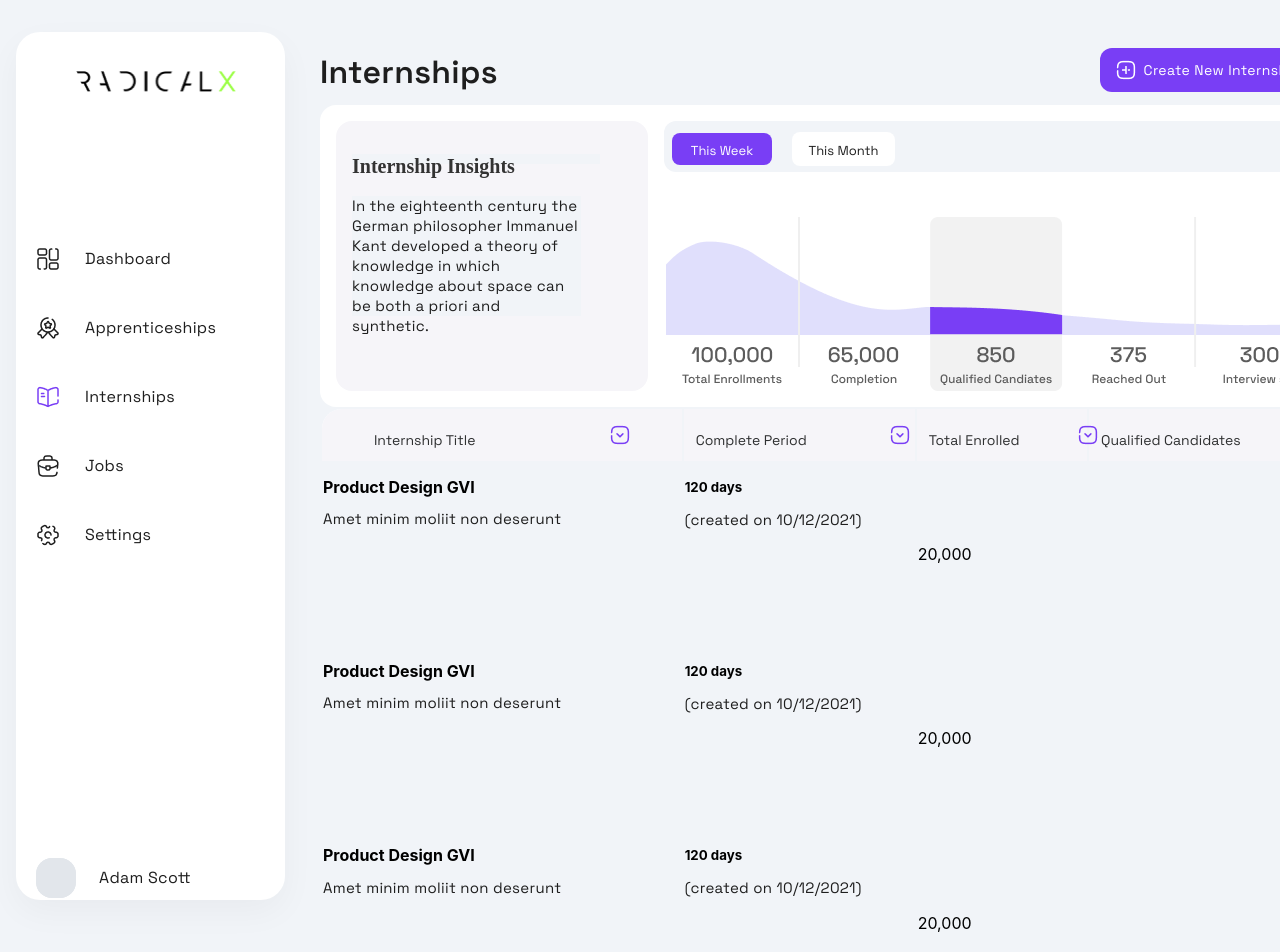
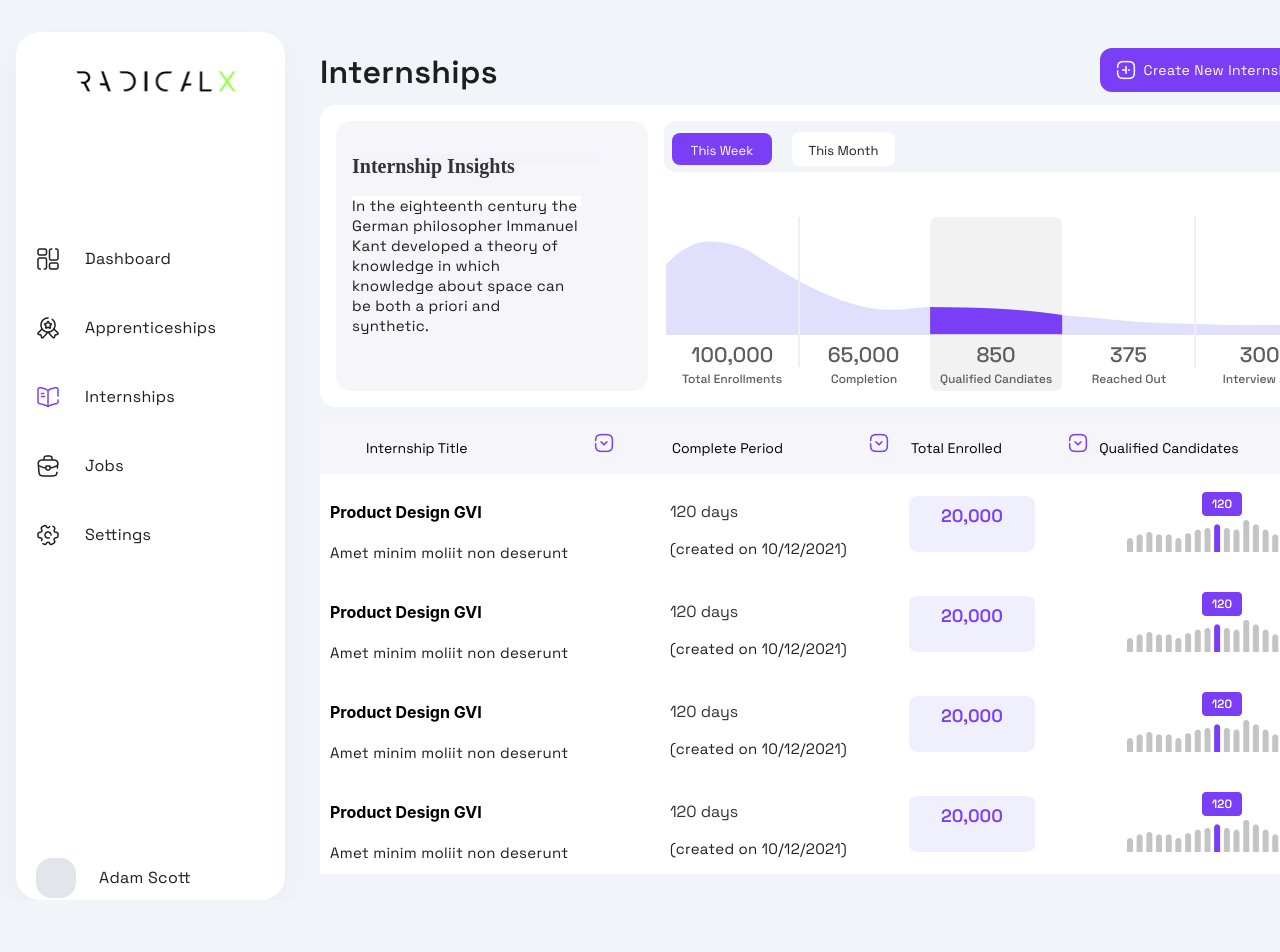
Before and after one commit to Ahmed-Larbi/InternshipFlow, a React (Create React App) app: page / in a window 1280 px wide. Shown: the top 952 px of the page. After the commit the page ends 900 px from the top, so only its background shows below. Built offline with nearby package versions, Linux system fonts and the light colour scheme.

Commit message:
Finished Internships table (last column needs images)

```diff
--- a/src/components/mainTable/MainTable.js
+++ b/src/components/mainTable/MainTable.js
@@ -1,11 +1,13 @@
 import React from 'react'
 import "./styles.css";
 import dropDown from "../../assets/images/arrow-square-down.png";
+import poll from "../../assets/images/Row.png"
 
 export default function MainTable() {
+
     return (
         <div className='table'>
-            <table>
+            <table cellSpacing="0" cellPadding='0'>
                 <tr>
                     <th className='header'>Internship Title<img src={dropDown} alt="" className='dropIcon'/></th>
                     <th className='header'>Complete Period<img src={dropDown} alt="" className='dropIcon'/></th>
@@ -21,14 +23,19 @@ export default function MainTable() {
                         </p>
                     </td>
                     <td>
-                        <h5>
+                        <h5 className='period'>
                             120 days
                         </h5>
                         <p>
                             (created on 10/12/2021)
                         </p>
                     </td>
-                    <td>20,000</td>
+                    <td className='totalEnrolled'>
+                        <div className='hollow'>
+                        20,000
+                        </div>
+                    </td>
+                    <td> <img src={poll} alt=""/></td>
                 </tr>
                 <tr>
                 <td>
@@ -38,50 +45,63 @@ export default function MainTable() {
                         </p>
                     </td>
                     <td>
-                        <h5>
+                        <h5 className='period'>
                             120 days
                         </h5>
                         <p>
                             (created on 10/12/2021)
                         </p>
                     </td>
-                    <td>20,000</td>
+                    <td className='totalEnrolled'>
+                        <div className='hollow'>
+                        20,000
+                        </div>
+                    </td>
+                    <td> <img src={poll} alt=""/></td>
                 </tr>
-
                 <tr>
-                <td>
+                    <td>
                         <h4>Product Design GVI</h4>
                         <p>
                             Amet minim moliit non deserunt
                         </p>
                     </td>
                     <td>
-                        <h5>
+                        <h5 className='period'>
                             120 days
                         </h5>
                         <p>
                             (created on 10/12/2021)
                         </p>
                     </td>
-                    <td>20,000</td>
+                    <td className='totalEnrolled'>
+                        <div className='hollow'>
+                        20,000
+                        </div>
+                    </td>
+                    <td> <img src={poll} alt=""/></td>
                 </tr>
-
                 <tr>
-                <td>
+                    <td>
                         <h4>Product Design GVI</h4>
                         <p>
                             Amet minim moliit non deserunt
                         </p>
                     </td>
                     <td>
-                        <h5>
+                        <h5 className='period'>
                             120 days
                         </h5>
                         <p>
                             (created on 10/12/2021)
                         </p>
                     </td>
-                    <td>20,000</td>
+                    <td className='totalEnrolled'>
+                        <div className='hollow'>
+                        20,000
+                        </div>
+                    </td>
+                    <td> <img src={poll} alt=""/></td>
                 </tr>
             </table>
         </div>
--- a/src/components/mainTable/styles.css
+++ b/src/components/mainTable/styles.css
@@ -1,29 +1,38 @@
+
 .table {
+    margin-top: 10px;
     display: flex;
     flex-direction: row;
     align-items: flex-start;
-    padding: 0px;
     margin-left: 20rem;
     background: #FFFFFF;
     white-space: nowrap;
 
     width: 1165px;
-    height: 490px;
 
 
     /* Inside auto layout */
 
-    flex: none;
-    order: 1;
-    flex-grow: 0;
+}
+th {
+    line-height: 20px;
+}
+td {
+
+    margin: 0px;
+    padding: 0px;
+    background-color: #FFFFFF;
+    padding-left: 10px;
+}
+h4, h5 {
+    background-color: #FFFFFF;
 }
 tr {
-    line-height: 1px;
     background: #FFFFFF;
 }
-table {
-    width: 100%;
-    height: 100%;
+p {
+    height: 10px;
+    background-color: #FFFFFF;
 }
 th:nth-child(1) {
     padding: 16px 12px;
@@ -31,10 +40,9 @@ th:nth-child(1) {
     gap: 56px;
 
     width: 385px;
-    height: 20px;
+
 
     background: #F6F5F9;
-    border-radius: 20px 0px 0px 0px;
 
     /* Inside auto layout */
 
@@ -52,7 +60,7 @@ th:nth-child(2) {
     gap: 56px;
 
     width: 200px;
-    height: 20px;
+
 
     background: #F6F5F9;
 
@@ -70,10 +78,9 @@ th:nth-child(3) {
 /* Auto layout */
 
     padding: 16px 12px;
-    gap: 56px;
 
-    width: 160px;
-    height: 20px;
+    width: 200px;
+
 
     background: #F6F5F9;
 
@@ -85,11 +92,11 @@ th:nth-child(3) {
     flex-grow: 0;
 }
 th:nth-child(4) {
-    padding: 16px 12px;
+    padding: 10px 12px;
     gap: 56px;
 
     width: 250px;
-    height: 20px;
+
 
     background: #F6F5F9;
 
@@ -105,10 +112,9 @@ th:nth-child(5) {
     gap: 56px;
 
     width: 140px;
-    height: 20px;
+
 
     background: #F6F5F9;
-    border-radius: 0px 20px 0px 0px;
 
     /* Inside auto layout */
 
@@ -122,28 +128,61 @@ th:nth-child(5) {
     background: transparent;
 }
 .header {
-    white-space: nowrap;
-    flex-direction: row;
-    justify-content: space-between;
 
     font-family: 'Space Grotesk';
     font-style: normal;
     font-weight: 500;
     font-size: 14px;
-    line-height: 1px;
-    /* identical to box height, or 171% */
+
+}
+table{
+
+    border-spacing: 0;
+    background: #FFFFFF;
+
+
+}
+.totalEnrolled {
+    font-family: 'Space Grotesk';
+    font-style: normal;
+    font-weight: 600;
+    font-size: 18px;
+    line-height: 24px;
+    /* identical to box height, or 133% */
+
+    text-align: center;
+    text-transform: uppercase;
+    font-feature-settings: 'liga' off;
+
+    /* Purple */
+
+    color: #793EF5;
+
+
+}
+.period {
+    font-family: 'Space Grotesk';
+    font-style: normal;
+    font-weight: 500;
+    font-size: 16px;
+    line-height: 0px;
+    /* identical to box height, or 125% */
 
     font-feature-settings: 'liga' off;
 
-    /* Text/Text - 01 */
+    /* Gray 1 */
 
-    color: #2F3031;
-    background-color: transparent;
+    color: #333333;
 
+}
+.hollow {
 
-    /* Inside auto layout */
+    padding: 8px 16px;
+    gap: 8px;
 
-    flex: none;
-    order: 0;
-    flex-grow: 0;
+    width: 94px;
+    height: 40px;
+
+    background: #F0EFFD;
+    border-radius: 8px;
 }
--- a/src/components/sidebar/Sidebar.js
+++ b/src/components/sidebar/Sidebar.js
@@ -17,20 +17,20 @@ export default function Sidebar() {
                 </li>
                 <li>
 
-                        <span className="item"><img src={element4} alt="" className="elements"/>Dashboard</span>
+                <div className='selected'><span className="item"><img src={element4} alt="" className="elements"/>Dashboard</span></div>
                 </li>
                 <li>
-                        <span className="item"><img src={element3} alt="" className="elements"/>Apprenticeships</span>
+                <div className='selected'><span className="item"><img src={element3} alt="" className="elements"/>Apprenticeships</span></div>
                 </li>
                 <li>
-                        <span className="item"><img src={element2} alt="" className="elements"/>Internships</span>
+                <div className='selected'><span className="item"><img src={element2} alt="" className="elements"/>Internships</span></div>
                 </li>
                 <li>
 
-                        <span className="item"><img src={element1} alt="" className="elements"/>Jobs</span>
+                <div className='selected'> <span className="item"><img src={element1} alt="" className="elements"/>Jobs</span> </div>
                 </li>
                 <li>
-                        <span className="item"><img src={element0} alt="" className="elements"/>Settings</span>
+                <div className='selected'> <span className="item"><img src={element0} alt="" className="elements"/>Settings</span> </div>
                 </li>
                 <li>
                         <span className="item profile "><img src={hugPhoto} alt="" className="elements profilePhoto"/>Adam Scott</span>
--- a/src/components/sidebar/styles.css
+++ b/src/components/sidebar/styles.css
@@ -19,33 +19,6 @@
     box-shadow: 0px 12px 34px rgba(0, 0, 0, 0.04);
     border-radius: 24px;
 
-}
-.selected {
-    box-sizing: border-box;
-
-    /* Auto layout */
-
-    display: flex;
-    flex-direction: row;
-    align-items: center;
-    padding: 12px 16px;
-    gap: 10px;
-
-    width: 189px;
-    height: 48px;
-
-    background: rgba(102, 95, 239, 0.2);
-    /* Purple */
-
-    border: 1px solid #793EF5;
-    border-radius: 16px;
-
-    /* Inside auto layout */
-
-    flex: none;
-    order: 2;
-    align-self: stretch;
-    flex-grow: 0;
 }
 
 .elements {
@@ -149,3 +122,17 @@ span {
     order: 0;
     flex-grow: 0;
 }
+li .selected:hover {
+    padding: 12px 16px;
+    background: rgba(102, 95, 239, 0.2);
+    width: 170px;
+    height: 30px;
+    /* Purple */
+
+    border: 1px solid #793EF5;
+    border-radius: 16px;
+
+    /* Inside auto layout */
+
+    flex: none;
+}
```
Also changed, not shown: src/assets/images/Row.png (added).
